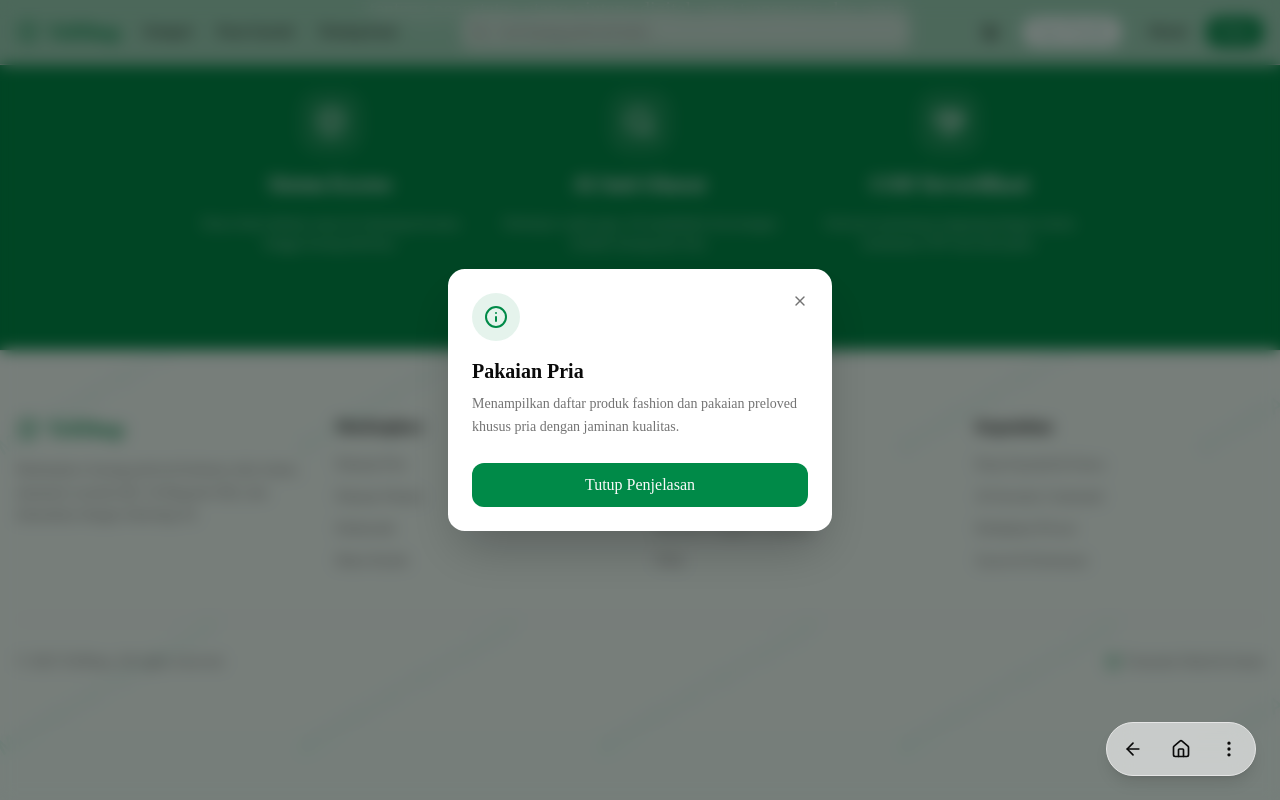
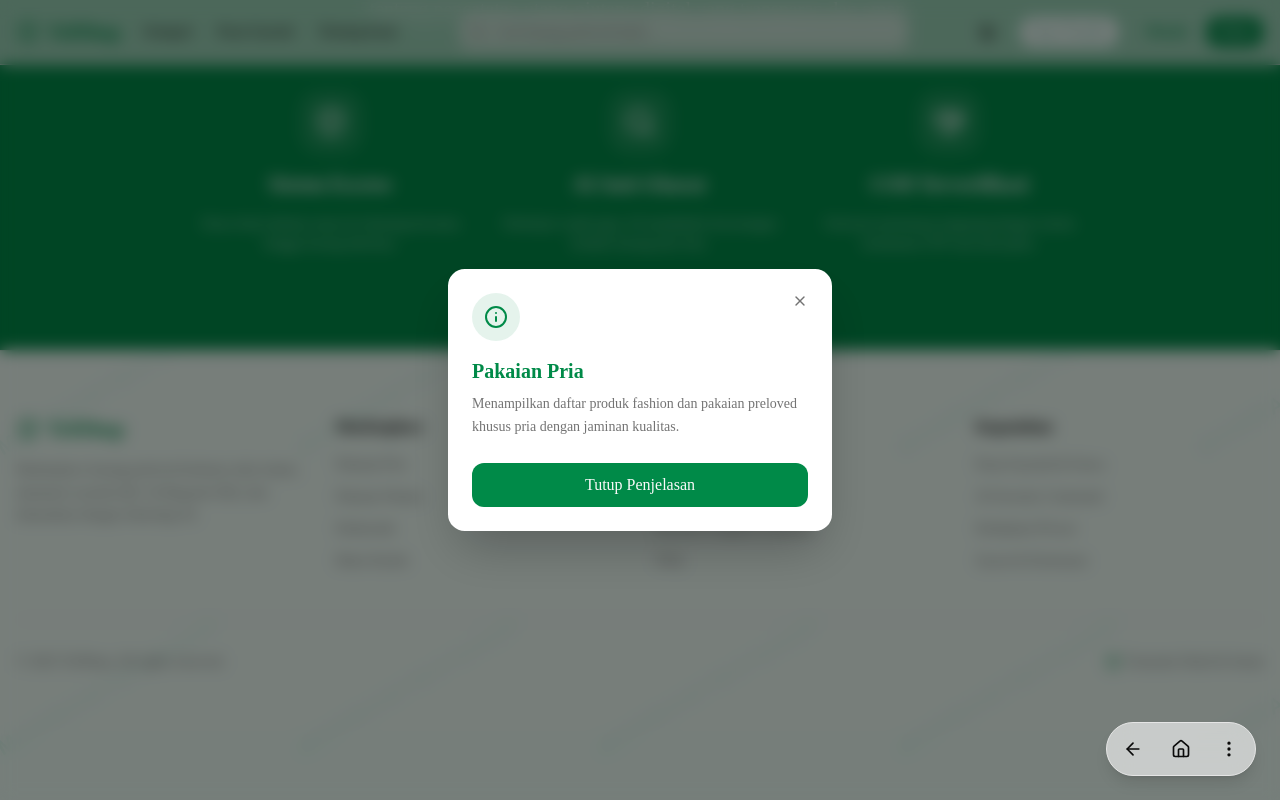
Before and after one commit to SapiLoncat-Tech/MANMAN_TRIFTSHOP, a Next.js app: page / in a window 1280 px wide. Both pictures are taken after a click on the button "Pakaian Pria". Shown: the part 1579-2379 px from the top of the page. Built offline with nearby package versions, Linux system fonts and the light colour scheme; no server answers; the database is empty.

Commit message:
Fix Masuk button visibility and modal title color

```diff
--- a/src/components/layout/Footer.tsx
+++ b/src/components/layout/Footer.tsx
@@ -104,7 +104,7 @@ export function Footer() {
             <div className="w-12 h-12 bg-primary/10 text-primary rounded-full flex items-center justify-center mb-4">
               <Info className="w-6 h-6" />
             </div>
-            <h3 className="text-xl font-bold mb-2">{selectedInfo.title}</h3>
+            <h3 className="text-xl font-bold mb-2 text-primary">{selectedInfo.title}</h3>
             <p className="text-muted-foreground text-sm leading-relaxed mb-6">
               {selectedInfo.desc}
             </p>
--- a/src/components/layout/Navbar.tsx
+++ b/src/components/layout/Navbar.tsx
@@ -97,7 +97,7 @@ export function Navbar() {
               </>
             ) : (
               <>
-                <Button variant="ghost" asChild>
+                <Button variant="ghost" className="text-primary font-bold hover:bg-primary/10" asChild>
                   <Link href="/login">Masuk</Link>
                 </Button>
                 <Button asChild>
```
